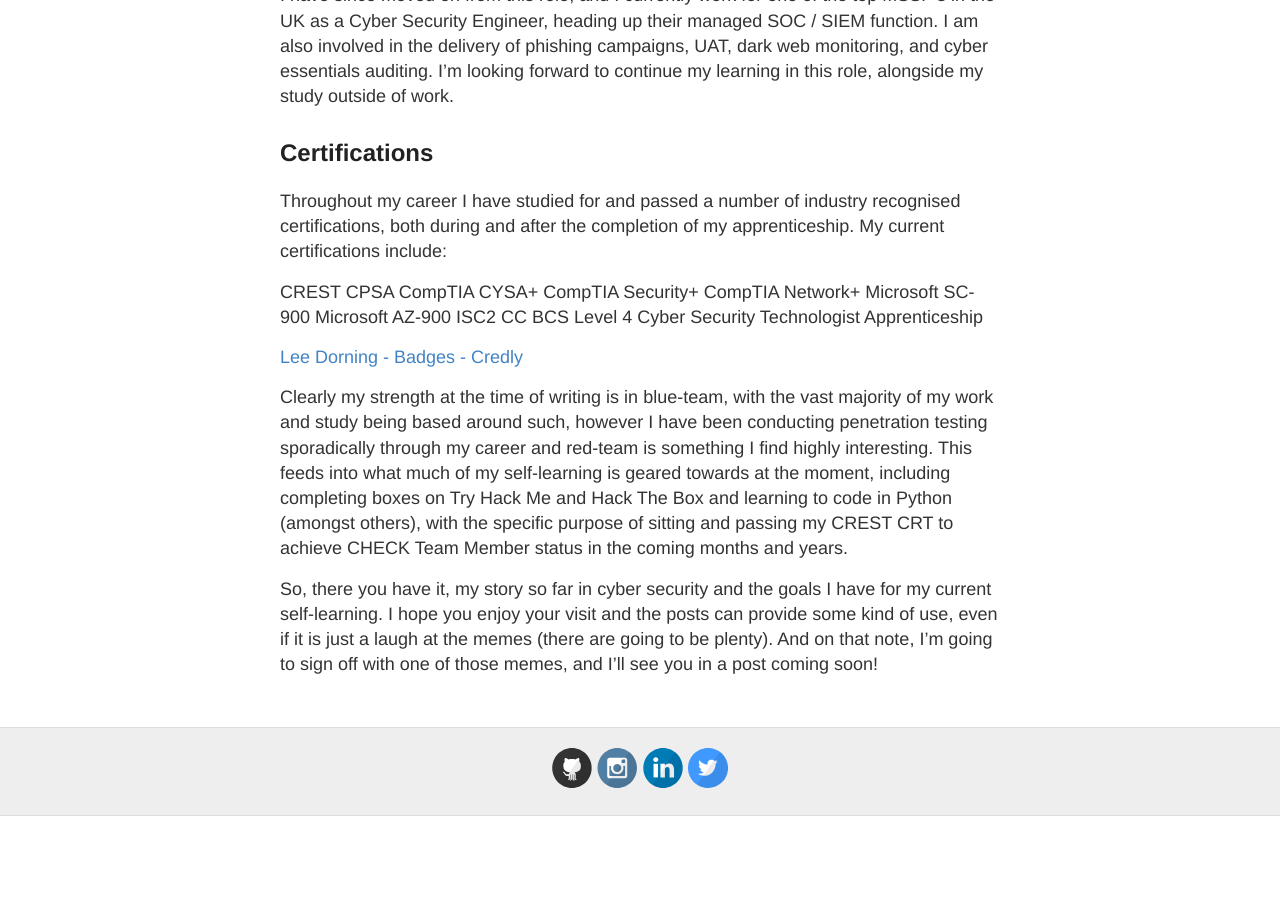
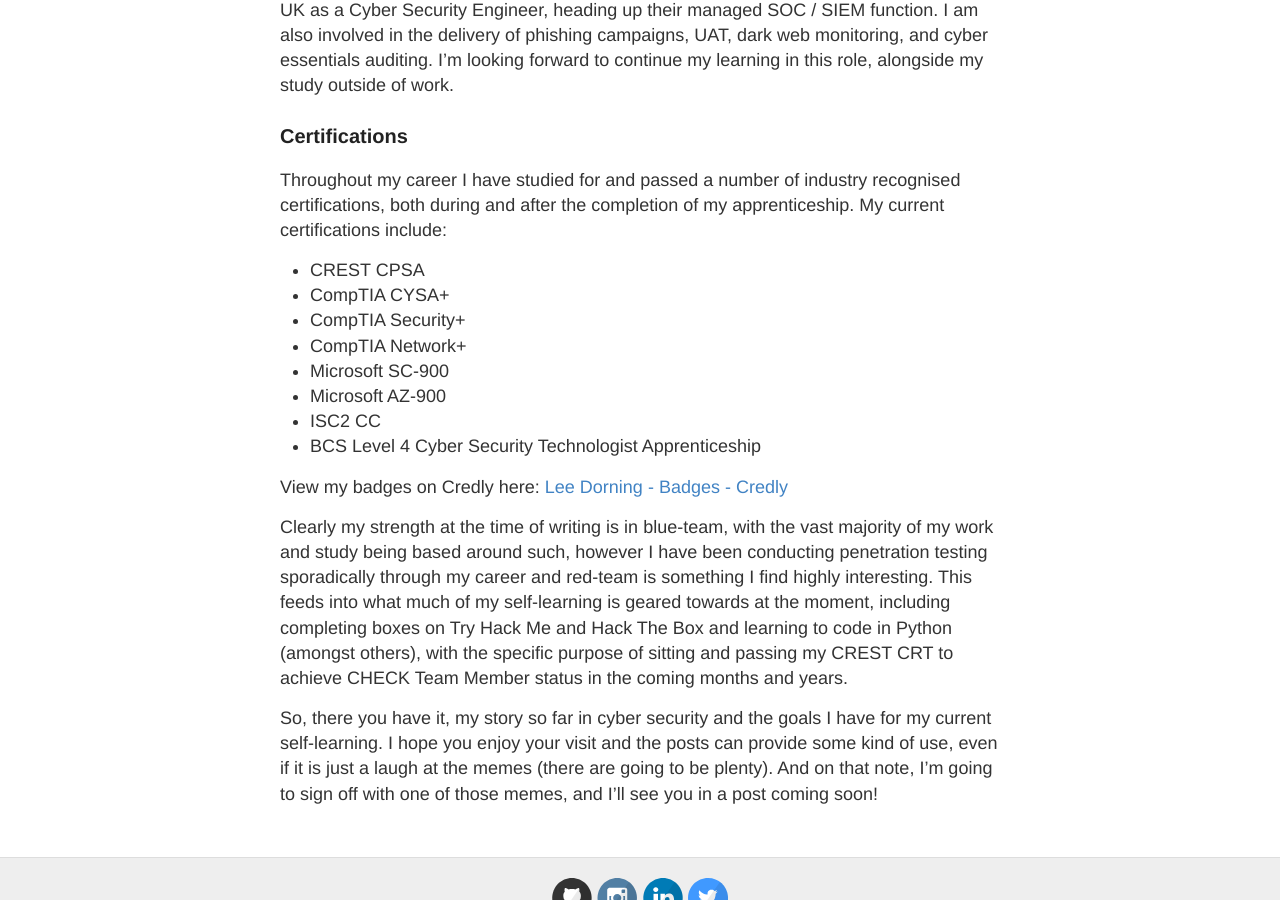
Before and after one commit to LeeDorning/LeeDorning.github.io, a Jekyll site: the page built from aboutme.md, in a window 1280 px wide and 900 px high, scrolled down 913 px. Built offline with Jekyll 4.4.1, drawn with Linux system fonts in a browser that asks for light colours; before the commit the page ends 1729 px from its top, so only the background shows below that.

Commit message:
Update aboutme.md

```diff
--- a/aboutme.md
+++ b/aboutme.md
@@ -9,26 +9,26 @@ Who’s that professional looking bloke down there you ask? That is in fact me,
 
 # INSERT PROFILE PHOTO
 
-## My Career So Far
+### My Career So Far
 Cyber security seems to be a field which has very few routes into your first position, with the vast majority of people normally coming from a background in helpdesk or other IT positions, rather than being truly ‘entry-level’. My career has taken a very different trajectory to that of the norm however, and hopefully can provide some hope for those who want to break into this sector.
 
 My career started when I  got placed in a Cyber Security apprenticeship in 2019, working within an internal 3rd Line ICT team to provide a ‘one-man SOC’ function alongside completing the BCS Level 4 Cyber Security Technologist Apprenticeship. I came into that role with next to no experience in IT, let alone cyber security, so it was a steep learning curve at first, but I took every opportunity to learn that I was offered and within 6 months was trusted to single-handedly run our security operations. Over time I helped grow out the SOC team, including bringing in more colleagues, creating policy/process, and deploying new tooling, including: SIEM, EDR, Content Filtering, Threat Hunting, Sandbox, IAM, PAM and Phishing protection.
 
 I have since moved on from this role, and I currently work for one of the top MSSP's in the UK as a Cyber Security Engineer, heading up their managed SOC / SIEM function. I am also involved in the delivery of phishing campaigns, UAT, dark web monitoring, and cyber essentials auditing. I'm looking forward to continue my learning in this role, alongside my study outside of work.
 
-## Certifications
+### Certifications
 Throughout my career I have studied for and passed a number of industry recognised certifications, both during and after the completion of my apprenticeship. My current certifications include:
 
-CREST CPSA
-CompTIA CYSA+
-CompTIA Security+
-CompTIA Network+
-Microsoft SC-900
-Microsoft AZ-900
-ISC2 CC
-BCS Level 4 Cyber Security Technologist Apprenticeship
+- CREST CPSA
+- CompTIA CYSA+
+- CompTIA Security+
+- CompTIA Network+
+- Microsoft SC-900
+- Microsoft AZ-900
+- ISC2 CC
+- BCS Level 4 Cyber Security Technologist Apprenticeship
 
-[Lee Dorning - Badges - Credly](https://www.credly.com/users/lee-dorning/badges)
+View my badges on Credly here: [Lee Dorning - Badges - Credly](https://www.credly.com/users/lee-dorning/badges)
 
 Clearly my strength at the time of writing is in blue-team, with the vast majority of my work and study being based around such, however I have been conducting penetration testing sporadically through my career and red-team is something I find highly interesting. This feeds into what much of my self-learning is geared towards at the moment, including completing boxes on Try Hack Me and Hack The Box and learning to code in Python (amongst others), with the specific purpose of sitting and passing my  CREST CRT to achieve CHECK Team Member status in the coming months and years.
 
```
